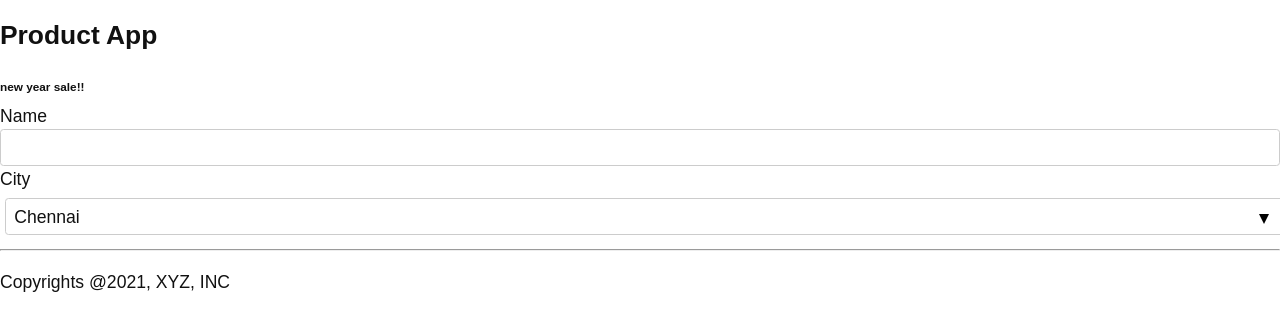
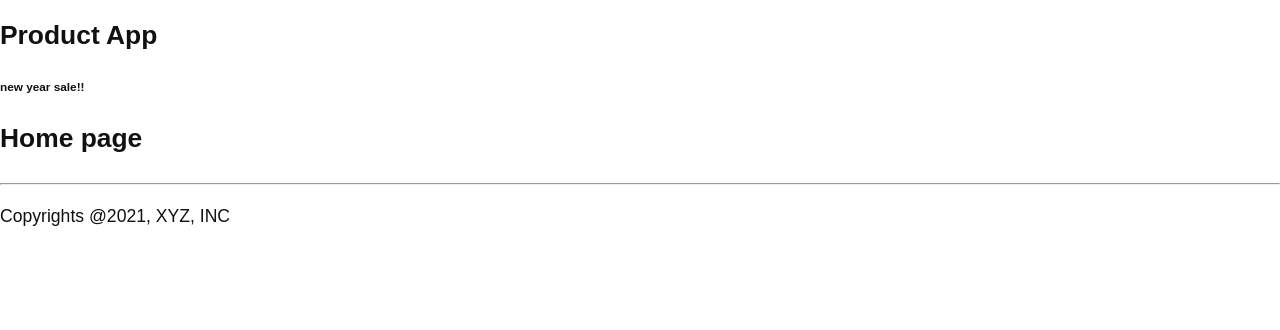
Before and after one commit to nodesense/siemens-react-redux, a React (Create React App) app: page / in a window 1280 px wide. Shown: the top 330 px of the page. Built offline with nearby package versions, Linux system fonts and the light colour scheme.

Commit message:
router start

```diff
--- a/package.json
+++ b/package.json
@@ -8,6 +8,7 @@
     "@testing-library/user-event": "^12.8.3",
     "react": "^17.0.2",
     "react-dom": "^17.0.2",
+    "react-router-dom": "^5.1.2",
     "react-scripts": "4.0.3",
     "web-vitals": "^1.1.2"
   },
--- a/src/app/App.js
+++ b/src/app/App.js
@@ -7,7 +7,13 @@ import Footer from './components/Footer';
 import FuncCounter from './components/FuncCounter';
 import Header from './components/Header';
 
-
+import { BrowserRouter as Router,
+         Route,
+         Switch
+} from 'react-router-dom';
+import About from './components/About';
+import Home from './components/Home';
+import NotFound from './components/NotFound';
 
 
 
@@ -26,28 +32,44 @@ import Header from './components/Header';
 //        title : 'Product app'} passed as props to child component
 function App() {
     return (
+        <Router>
             <div>
                 <Header title='Product App'
                         slogan='new year sale!!'
                 />
 
-            <Checkout />
+                <Switch>
+                    <Route path="/about" component={About} />
 
+                    <Route path="/cart">
+                        <Cart />
+                    </Route>
+
+                    <Route path="/counter" render={ () => <Counter />  }>
+                    </Route>
+
+                    <Route path="/">
+                        <Home />
+                    </Route>
+
+                    <Route path='*'>
+                        <NotFound />
+                    </Route>
+                </Switch>
+
+                {/* <Checkout /> */}
                 {/* <Cart /> */}
-
                 {/* <FuncCounter startValue={100} />
                 <hr />
                 <FuncCounter startValue={600} />
                 <hr />
-
                 <Counter startValue={1000} />
-
                 <hr />
-
                 <Counter startValue={50} /> */}
 
                 <Footer year={2021} company='XYZ, Inc' />
             </div>
+        </Router>
     )
 }
 
--- /dev/null
+++ b/src/app/components/About.js
@@ -0,0 +1,11 @@
+import React from 'react';
+
+function About() {
+    return (
+        <div>
+            <h2>About page</h2>
+        </div>
+    );
+}
+
+export default About;
--- /dev/null
+++ b/src/app/components/Home.js
@@ -0,0 +1,11 @@
+import React from 'react';
+
+function Home() {
+    return (
+        <div>
+            <h2>Home page</h2>
+        </div>
+    );
+}
+
+export default Home;
--- /dev/null
+++ b/src/app/components/NotFound.js
@@ -0,0 +1,12 @@
+// imr<TAB>
+import React from 'react';
+
+function NotFound(props) {
+    return (
+        <div>
+            <h2>Page not found</h2>
+        </div>
+     );
+}
+
+export default NotFound;
```
Also changed, not shown: 2 other files (tests, documents, lock files or other folders). Lines whose indentation alone changed are shown as unchanged.
